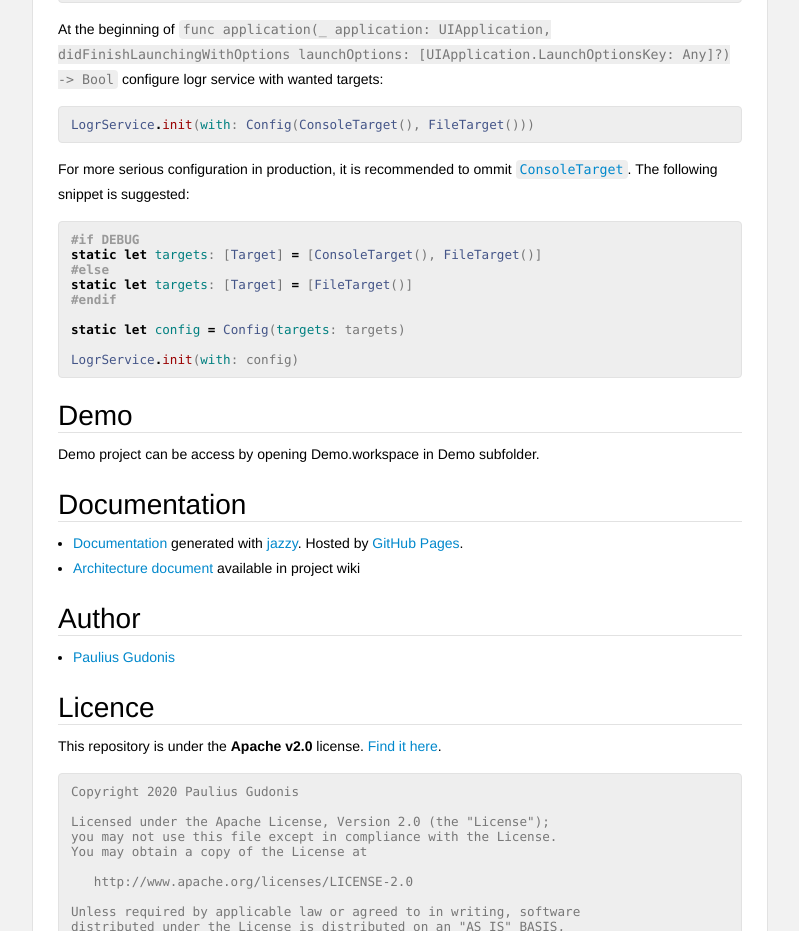
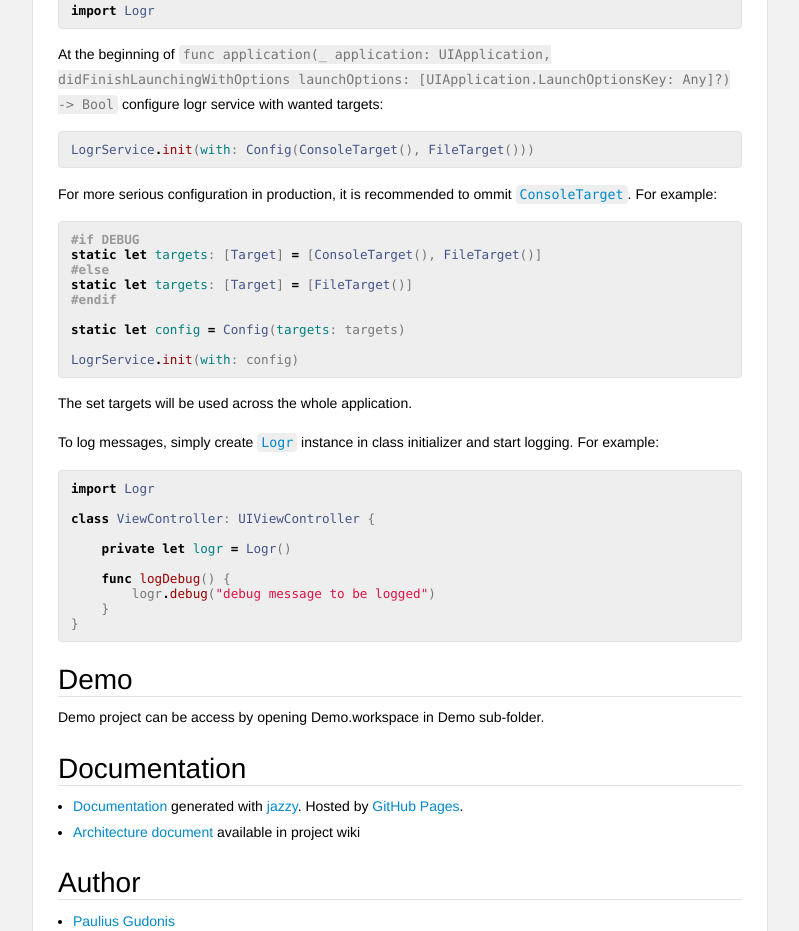
Before and after one commit to nakkht/logr, a plain HTML site: page docs/docsets/Logr.docset/Contents/Resources/Documents/index.html in a window 1280 px wide. Shown: the part 2249-3180 px from the top of the page, without its empty margins (364-1163 px from the left). Drawn offline with Linux system fonts and the light colour scheme; files that its build step writes are made by us from their sources; files whose address does not match are found by name.

Commit message:
Updated readme and re-generated docs

```diff
--- a/docs/docsets/Logr.docset/Contents/Resources/Documents/index.html
+++ b/docs/docsets/Logr.docset/Contents/Resources/Documents/index.html
@@ -103,7 +103,7 @@
 <h2 id='features' class='heading'>Features</h2>
 
 <ul>
-<li>[x] Inferred tags</li>
+<li>[x] Inferred log message tags</li>
 <li>[x] Swift Package Manager/Carthage/CocoaPods integration</li>
 <li>[x] Highly extensible</li>
 <li>[x] Logging to multiple targets/destination at the same time</li>
@@ -111,6 +111,7 @@
 <li>[x] File logging out of the box via FileTarget</li>
 <li>[x] Pure Swift 5</li>
 <li>[x] Optional file header for each file</li>
+<li>[x] Automatic file archive based on size or time span</li>
 </ul>
 <h2 id='integration' class='heading'>Integration</h2>
 <h3 id='swift-package-manager' class='heading'>Swift Package Manager</h3>
@@ -140,7 +141,7 @@
 <pre class="highlight swift"><code><span class="kt">LogrService</span><span class="o">.</span><span class="nf">init</span><span class="p">(</span><span class="nv">with</span><span class="p">:</span> <span class="kt">Config</span><span class="p">(</span><span class="kt">ConsoleTarget</span><span class="p">(),</span> <span class="kt">FileTarget</span><span class="p">()))</span>
 </code></pre>
 
-<p>For more serious configuration in production, it is recommended to ommit <code><a href="Classes/ConsoleTarget.html">ConsoleTarget</a></code>. The following snippet is suggested:</p>
+<p>For more serious configuration in production, it is recommended to ommit <code><a href="Classes/ConsoleTarget.html">ConsoleTarget</a></code>. For example:</p>
 <pre class="highlight swift"><code><span class="cp">#if DEBUG</span>
 <span class="kd">static</span> <span class="k">let</span> <span class="nv">targets</span><span class="p">:</span> <span class="p">[</span><span class="kt">Target</span><span class="p">]</span> <span class="o">=</span> <span class="p">[</span><span class="kt">ConsoleTarget</span><span class="p">(),</span> <span class="kt">FileTarget</span><span class="p">()]</span>
 <span class="cp">#else</span>
@@ -151,9 +152,24 @@
 
 <span class="kt">LogrService</span><span class="o">.</span><span class="nf">init</span><span class="p">(</span><span class="nv">with</span><span class="p">:</span> <span class="n">config</span><span class="p">)</span>
 </code></pre>
+
+<p>The set targets will be used across the whole application.</p>
+
+<p>To log messages, simply create <code><a href="Classes/Logr.html">Logr</a></code> instance in class initializer and start logging. For example:</p>
+<pre class="highlight swift"><code><span class="kd">import</span> <span class="kt">Logr</span>
+
+<span class="kd">class</span> <span class="kt">ViewController</span><span class="p">:</span> <span class="kt">UIViewController</span> <span class="p">{</span>
+
+    <span class="kd">private</span> <span class="k">let</span> <span class="nv">logr</span> <span class="o">=</span> <span class="kt">Logr</span><span class="p">()</span>
+
+    <span class="kd">func</span> <span class="nf">logDebug</span><span class="p">()</span> <span class="p">{</span>
+        <span class="n">logr</span><span class="o">.</span><span class="nf">debug</span><span class="p">(</span><span class="s">"debug message to be logged"</span><span class="p">)</span>
+    <span class="p">}</span>
+<span class="p">}</span>
+</code></pre>
 <h2 id='demo' class='heading'>Demo</h2>
 
-<p>Demo project can be access by opening Demo.workspace in Demo subfolder.</p>
+<p>Demo project can be access by opening Demo.workspace in Demo sub-folder.</p>
 <h2 id='documentation' class='heading'>Documentation</h2>
 
 <ul>
```
Also changed, not shown: docs/index.html (+19 -3 lines), 2 other files.
